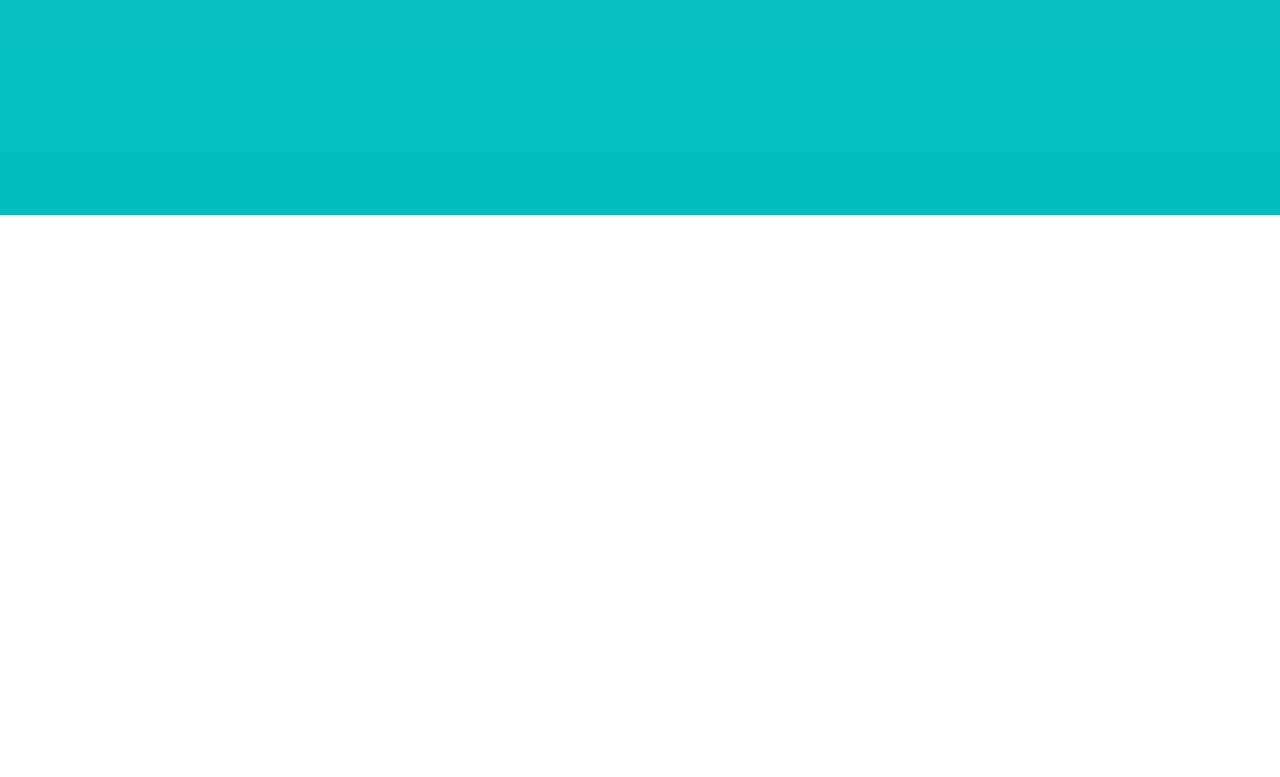
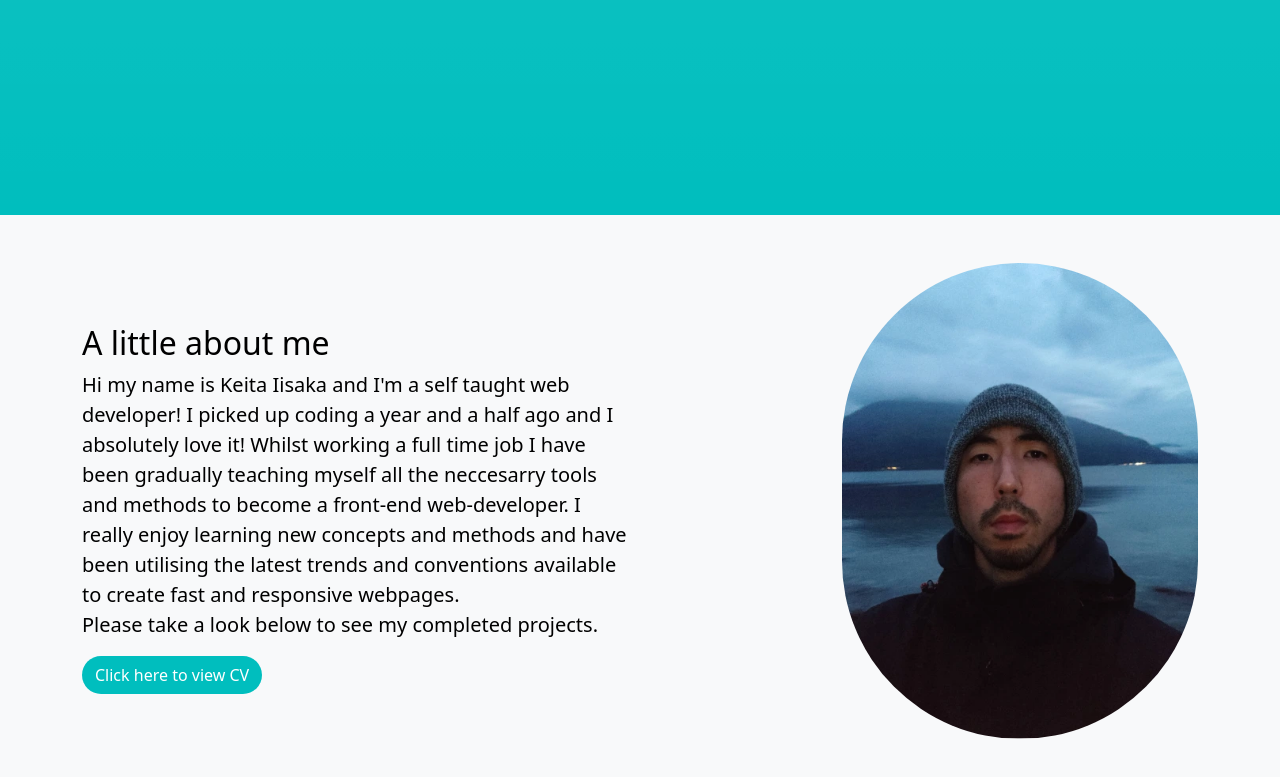
Before and after one commit to k8a87/KiTech, a website built with Parcel: page src/index.html in a window 1280 px wide. Shown: the part 633-1410 px from the top of the page. Before the commit the page ends 848 px from the top, so only its background shows below. Built offline with nearby package versions, Linux system fonts and the light colour scheme.

Commit message:
About section built

```diff
--- a/src/index.html
+++ b/src/index.html
@@ -73,6 +73,31 @@
 			</div>
 		</div>
 	</section>
+	<!-- About section -->
+	<section id="about" class="bg-light">
+		<div class="container-lg py-5">
+			<div class="row justify-content-around justify-content-lg-between align-items-center">
+				<div class="col-md-6 text-center text-md-start text-black mb-4 my-md-0">
+					<h2 class="pt-3">A little about me</h2>
+					<p class="lead"> Hi my name is Keita Iisaka and I'm a self taught web developer! I picked up coding
+						a year and a half ago and I absolutely love it! Whilst working a full time job I have been
+						gradually teaching myself all the neccesarry tools and methods to become a front-end
+						web-developer. I really enjoy learning new concepts and methods and have been utilising the
+						latest trends and conventions available to create fast and responsive webpages. <br />Please
+						take a look below to see my completed projects.</p>
+					<a href="#" type="button" class="bg-primary btn text-white rounded-pill my-3 my-md-0">Click here to
+						view CV</a>
+				</div>
+				<picture class="col-8 col-sm-7 col-md-4">
+					<source type="image/webp"
+						srcset="./assets/images/keitaSelfy.webp 1x, ./assets/images/keitaSelfy@2x.webp 2x, ./assets/images/keitaSelfy@3x.webp 3x">
+					<source type="image/png"
+						srcset="./assets/images/keitaSelfy.png 1x, ./assets/images/keitaSelfy@2x.png 2x, ./assets/images/keitaSelfy@3x.png 3x">
+					<img class="img-fluid rounded-pill " src="./assets/images/keitaSelfy.png" alt="Picture of me">
+				</picture>
+			</div>
+		</div>
+	</section>
 	<script type="module" src="./assets/js/main.js"></script>
 	<!-- JavaScript Bundle with Popper -->
 	<script src="https://cdn.jsdelivr.net/npm/bootstrap@5.0.2/dist/js/bootstrap.bundle.min.js"
```
Also changed, not shown: src/assets/components/aboutMe.html (added, +45 -0 lines), dist/index.html, dist/keitaSelfy.0f4e90ae.webp (added), dist/keitaSelfy.d68a4e83.png (added), dist/keitaSelfy@2x.86d1d6cc.webp (added), dist/keitaSelfy@2x.cf9d378d.png (added), dist/keitaSelfy@3x.b5b9e31e.webp (added), 1 other file.
